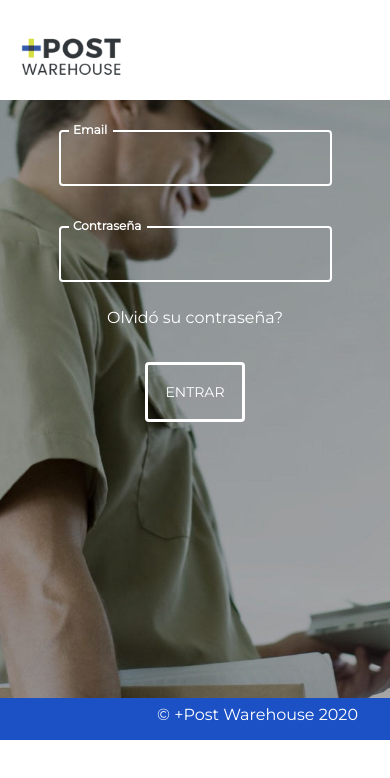
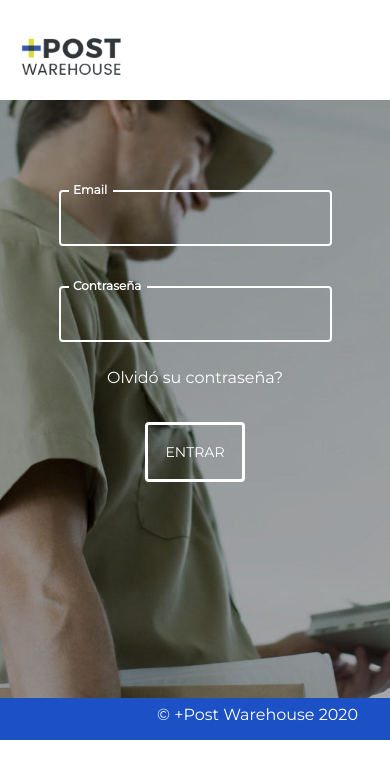
Before and after one commit to haydeemunozdelarocha/maspostusers, a React (Create React App) app: page / in a window 390 px wide. Shown: the top 778 px of the page. Built offline with nearby package versions, Linux system fonts and the light colour scheme.

Commit message:
fix timezone and dates

```diff
--- a/src/style/components/forms.scss
+++ b/src/style/components/forms.scss
@@ -83,6 +83,11 @@ input {
     width: auto;
     min-width: 500px;
     padding: 2.5rem 4rem 2rem;
+
+    @media (max-width: 768px) {
+      min-width: unset;
+      max-width: 500px;
+    }
 
     input {
       max-width: unset;
@@ -196,6 +201,10 @@ input[type="checkbox"]:checked:after {
   width: 60vw;
   padding: 40px 30px;
   margin-bottom: 30px;
+
+  @media (max-width: 768px) {
+    width: 100%;
+  }
 }
 
 input:-webkit-autofill,
--- a/src/style/layout.scss
+++ b/src/style/layout.scss
@@ -38,6 +38,10 @@
   background-size: cover;
   color: $white;
 
+  @media (max-width: 768px) {
+    padding-top: 110px;
+  }
+
   a {
     color: $white;
   }
```
